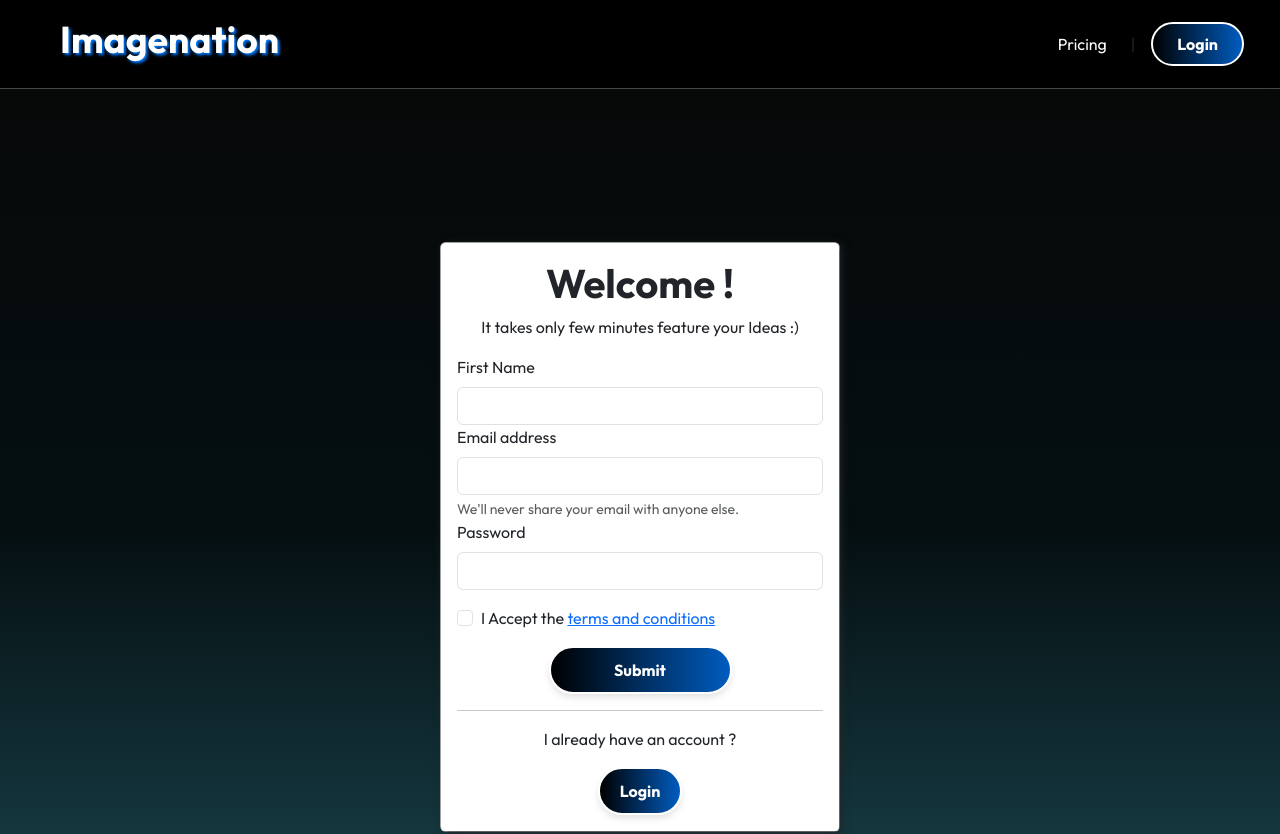
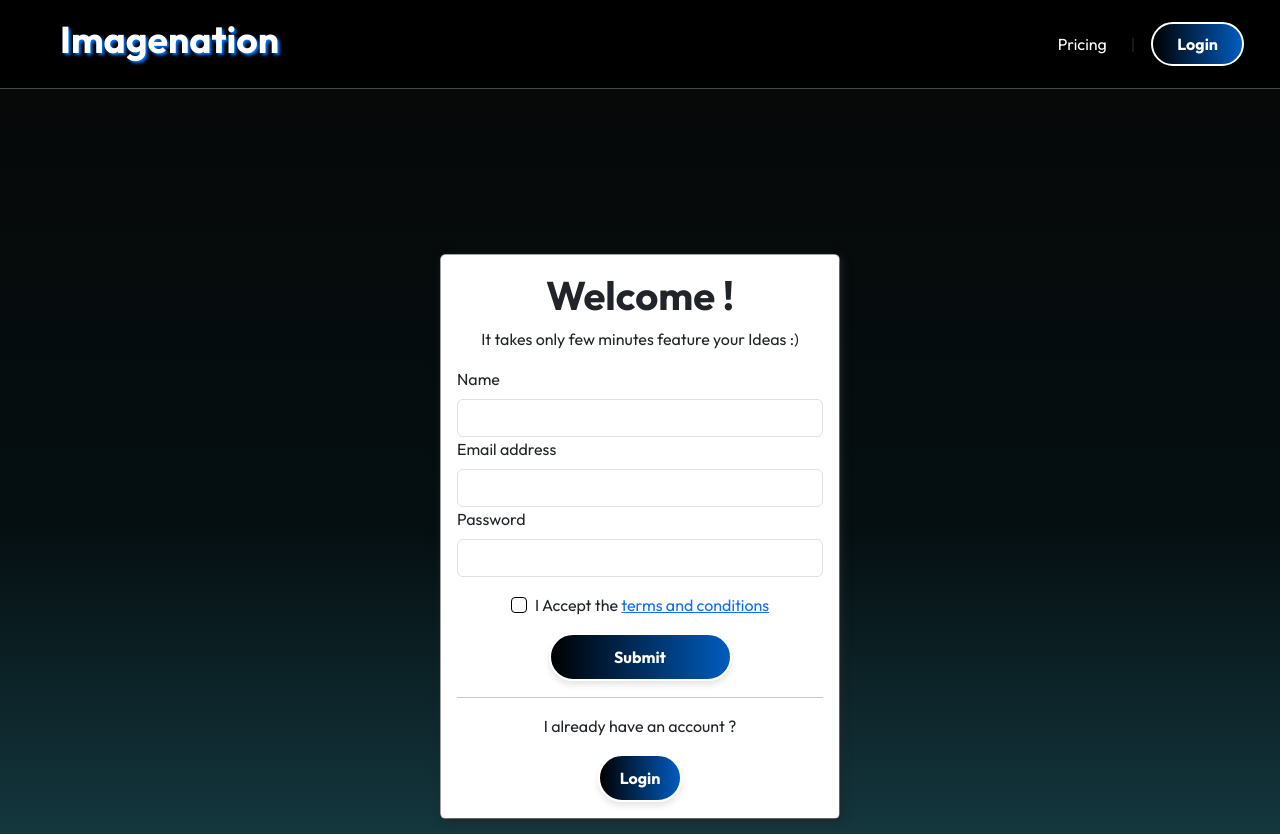
Before and after one commit to Sabariks092/Imagenation, a React (Vite) app: page /signup in a window 1280 px wide. Shown: the top 834 px of the page. Built offline with nearby package versions, Linux system fonts and the light colour scheme.

Commit message:
small update on login loading

```diff
--- a/src/Components/Login.jsx
+++ b/src/Components/Login.jsx
@@ -40,6 +40,7 @@ export const Login = () => {
             console.error('Error logging in user:', error.response?.data?.message || error.message);
             toast.error('Error: ' + (error.response?.data?.message || error.message));
         }
+        setLoading(false);
     };
 
     return (
--- a/src/Components/Signup.jsx
+++ b/src/Components/Signup.jsx
@@ -58,23 +58,23 @@ export const Signup = () => {
                     </div>
                     <form onSubmit={handleSubmit}>
                         <div className="mb-">
-                            <label className="form-label">First Name</label>
+                            <label className="form-label">Name</label>
                             <input type="text" name="name" onChange={handleInput} className="form-control" />
                         </div>
                         <div className="mb-">
                             <label className="form-label">Email address</label>
                             <input type="email" name="email" onChange={handleInput} className="form-control" />
-                            <div id="emailHelp" className="form-text">We'll never share your email with anyone else.</div>
                         </div>
                         <div className="mb-3">
                             <label className="form-label">Password</label>
                             <input type="password" name="password" onChange={handleInput} className="form-control" />
                         </div>
-                        <div className="mb-3 form-check">
+                        <div className="mb-3 d-flex gap-2 justify-content-center form-check">
                             <input
                                 type="checkbox"
                                 className="form-check-input"
                                 id="exampleCheck1"
+                                style={{border:"1px solid black"}}
                                 onChange={(e) => setIsChecked(e.target.checked)}
                             />
                             <label className="form-check-label">
```
